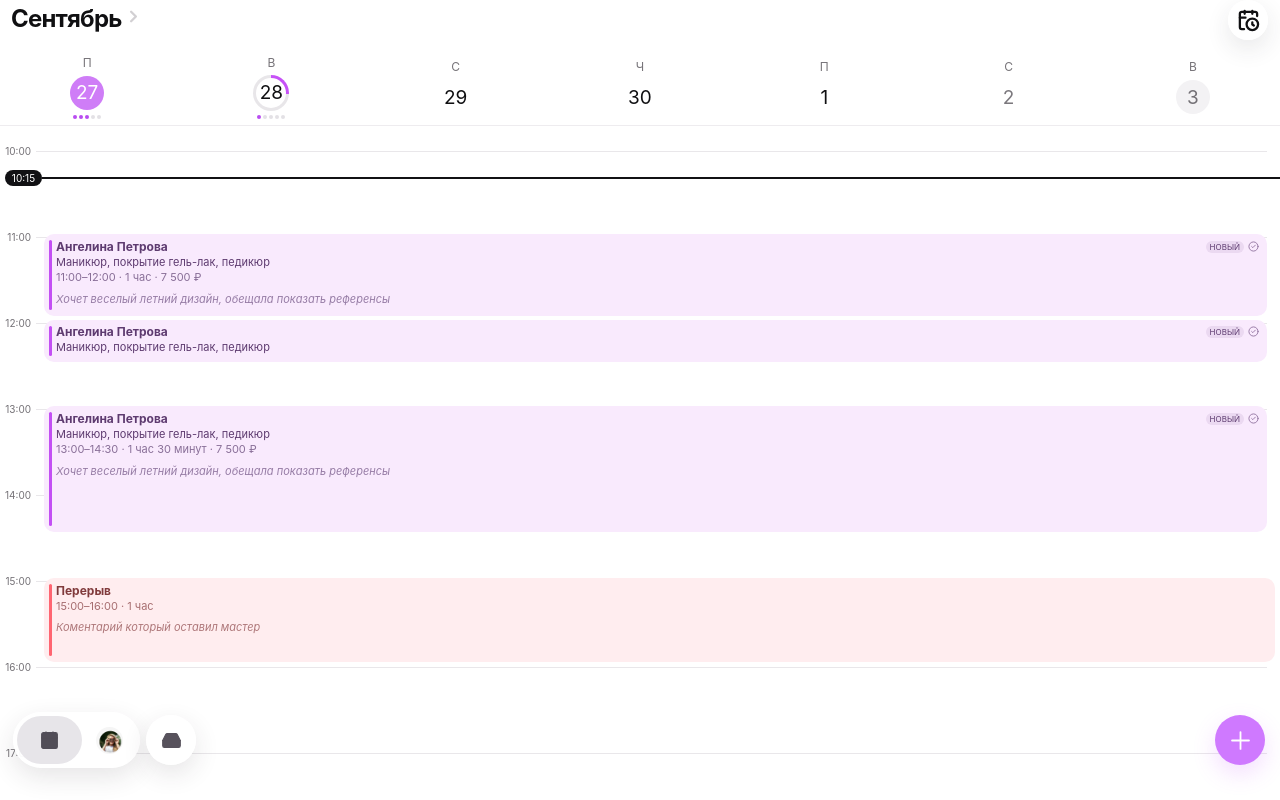
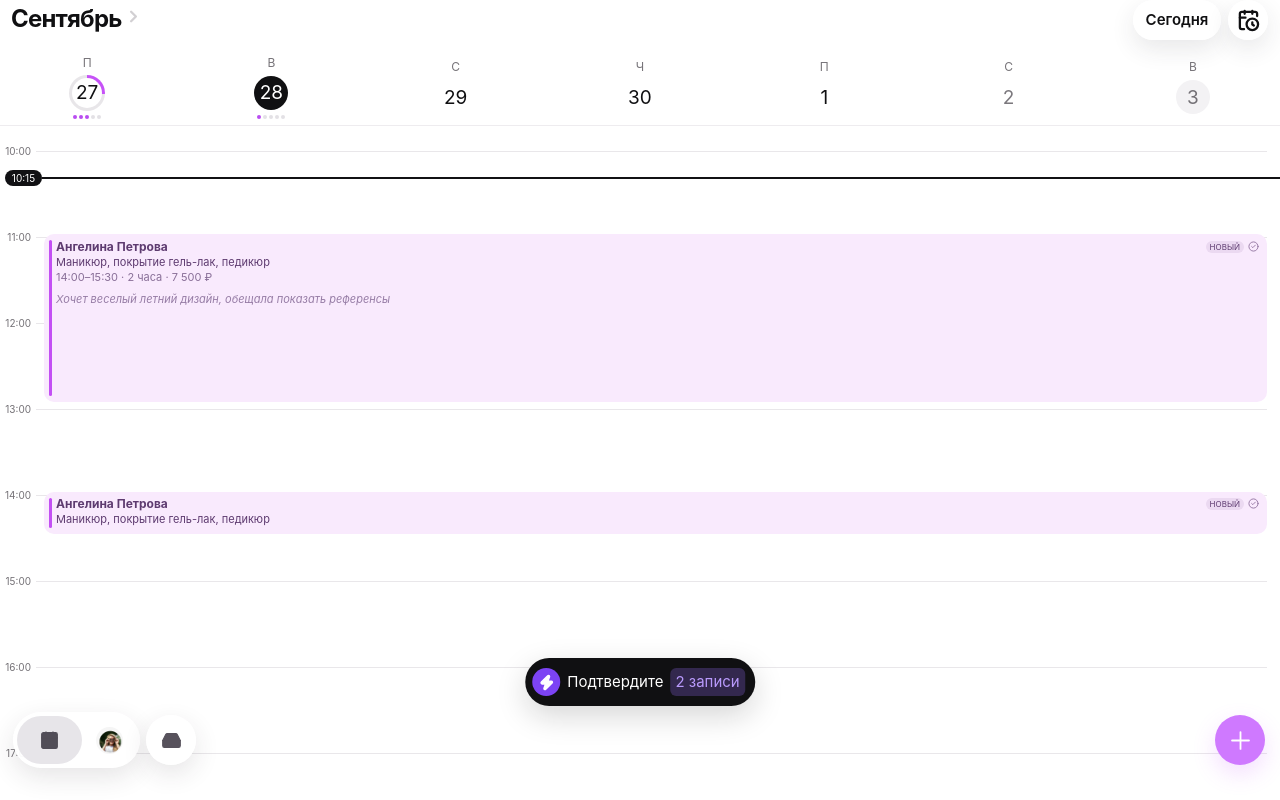
Before and after one commit to chrome350/react-shadcn-starter, a React (Vite) app: page / in a window 1280 px wide. Built offline with nearby package versions, Linux system fonts and the light colour scheme; a web font is replaced by a local one.

Commit message:
Add calendar day switching (#3)

```diff
--- a/src/App.tsx
+++ b/src/App.tsx
@@ -1,3 +1,4 @@
+import { useState } from "react"
 import {
   CalendarClock,
   CalendarDays,
@@ -5,12 +6,13 @@ import {
   ChevronRight,
   Inbox,
   Plus,
+  Zap,
 } from "lucide-react"
 import { Button } from "@/components/ui/button"
 
 const week = [
-  { weekday: "П", date: "27", state: "selected", dots: 3 },
-  { weekday: "В", date: "28", state: "progress", dots: 1 },
+  { weekday: "П", date: "27", day: "monday", label: "Понедельник, 27 сентября", dots: 3 },
+  { weekday: "В", date: "28", day: "tuesday", label: "Вторник, 28 сентября", dots: 1 },
   { weekday: "С", date: "29" },
   { weekday: "Ч", date: "30" },
   { weekday: "П", date: "1" },
@@ -60,24 +62,39 @@ function BreakCard() {
 }
 
 export function App() {
+  const [selectedDay, setSelectedDay] = useState<"monday" | "tuesday">("tuesday")
+
   return (
     <main className="phone-shell">
       <section className="calendar-header" aria-label="Календарь на сентябрь">
         <div className="month-row">
           <h1>Сентябрь</h1>
           <ChevronRight aria-hidden="true" />
+          <Button variant="ghost" className="today-button" type="button" onClick={() => setSelectedDay("monday")}>
+            Сегодня
+          </Button>
           <Button variant="ghost" size="icon" className="history-button" aria-label="История записей">
             <CalendarClock />
           </Button>
         </div>
 
         <div className="week-strip">
-          {week.map((day) => (
+          {week.map((day) => {
+            const isSwitchable = day.day === "monday" || day.day === "tuesday"
+            const isActive = day.day === selectedDay
+            const state = isActive ? "active" : isSwitchable ? "progress" : day.state ?? "default"
+
+            return (
               <Button
                 variant="ghost"
-              className={`week-day h-auto rounded-none px-0 py-0 week-day--${day.state ?? "default"}`}
+                className={`week-day h-auto rounded-none px-0 py-0 week-day--${state}`}
                 key={day.date}
                 type="button"
+                aria-label={day.label}
+                aria-pressed={isSwitchable ? isActive : undefined}
+                onClick={isSwitchable ? () => {
+                  if (day.day === "monday" || day.day === "tuesday") setSelectedDay(day.day)
+                } : undefined}
               >
                 <span className="weekday">{day.weekday}</span>
                 <span className="date-circle">{day.date}</span>
@@ -87,11 +104,12 @@ export function App() {
                   </span>
                 )}
               </Button>
-          ))}
+            )
+          })}
         </div>
       </section>
 
-      <section className="schedule" aria-label="Расписание на 27 сентября">
+      <section className="schedule" aria-label={`Расписание на ${selectedDay === "monday" ? "27" : "28"} сентября`}>
         <div className="schedule-grid">
           {hours.map((hour, index) => (
             <div className="hour-row" style={{ top: `calc(20px + ${index} * var(--hour-height))` }} key={hour}>
@@ -105,6 +123,8 @@ export function App() {
             <span />
           </div>
 
+          {selectedDay === "monday" ? (
+            <>
               <Appointment
                 className="event-one"
                 duration="11:00–12:00 · 1 час · 7 500 ₽"
@@ -117,8 +137,27 @@ export function App() {
                 note="Хочет веселый летний дизайн, обещала показать референсы"
               />
               <BreakCard />
+            </>
+          ) : (
+            <>
+              <Appointment
+                className="tuesday-event-one"
+                duration="14:00–15:30 · 2 часа · 7 500 ₽"
+                note="Хочет веселый летний дизайн, обещала показать референсы"
+              />
+              <Appointment className="tuesday-event-two" compact />
+            </>
+          )}
         </div>
       </section>
+
+      {selectedDay === "tuesday" && (
+        <Button className="confirm-button" type="button">
+          <span className="confirm-button__icon"><Zap /></span>
+          <span>Подтвердите</span>
+          <span className="confirm-button__count">2 записи</span>
+        </Button>
+      )}
 
       <nav className="bottom-nav" aria-label="Основная навигация">
         <div className="bottom-nav__group">
--- a/src/index.css
+++ b/src/index.css
@@ -94,11 +94,25 @@ button { font: inherit; -webkit-tap-highlight-color: transparent; }
   width: 40px;
   height: 40px;
   margin-top: -7px;
+  margin-left: 7px;
+  border-radius: 999px;
+  background: rgba(255, 255, 255, 0.94);
+  box-shadow: 0 9px 25px rgba(47, 42, 52, 0.11);
+}
+
+.today-button {
+  width: 88px;
+  height: 40px;
+  margin-top: -7px;
   margin-left: auto;
   border-radius: 999px;
   background: rgba(255, 255, 255, 0.94);
   box-shadow: 0 9px 25px rgba(47, 42, 52, 0.11);
+  font-size: 15px;
+  font-weight: 600;
 }
+
+.today-button:hover { background: #fff; }
 
 .history-button:hover { background: #fff; }
 .history-button svg { width: 23px !important; height: 23px !important; stroke-width: 2.4; }
@@ -126,6 +140,8 @@ button { font: inherit; -webkit-tap-highlight-color: transparent; }
   border: 0;
 }
 
+.week-day:focus-visible { outline: none; box-shadow: none; }
+
 .weekday { font-size: 12px; line-height: 17px; color: #777479; }
 
 .date-circle {
@@ -141,7 +157,7 @@ button { font: inherit; -webkit-tap-highlight-color: transparent; }
   font-weight: 400;
 }
 
-.week-day--selected .date-circle { color: white; background: #cf7df7; }
+.week-day--active .date-circle { color: white; background: #101012; }
 .week-day--muted .date-circle { color: #7b787d; }
 .week-day--weekend .date-circle { color: #737075; background: #f3f2f4; }
 
@@ -296,6 +312,8 @@ button { font: inherit; -webkit-tap-highlight-color: transparent; }
 .event-one { top: 108px; height: 82px; }
 .event-two { top: 194px; height: 42px; }
 .event-three { top: 280px; height: 126px; }
+.tuesday-event-one { top: 108px; height: 168px; }
+.tuesday-event-two { top: 366px; height: 42px; }
 
 .break-card {
   top: 452px;
@@ -308,6 +326,50 @@ button { font: inherit; -webkit-tap-highlight-color: transparent; }
 .break-card .appointment__stripe { background: #ff6571; }
 .break-card .appointment__meta { color: #a76e70; }
 .break-card .appointment__note { color: #ae7779; }
+
+.confirm-button {
+  position: absolute;
+  z-index: 11;
+  left: 50%;
+  bottom: 94px;
+  width: auto;
+  height: 48px;
+  padding: 0 10px 0 7px;
+  transform: translateX(-50%);
+  gap: 7px;
+  border-radius: 999px;
+  color: white;
+  background: #101012;
+  box-shadow: 0 10px 30px rgba(17, 17, 20, 0.17);
+  font-size: 15px;
+  font-weight: 400;
+  white-space: nowrap;
+}
+
+.confirm-button:hover { background: #101012; }
+
+.confirm-button__icon {
+  width: 28px;
+  height: 28px;
+  display: grid;
+  place-items: center;
+  border-radius: 50%;
+  background: #7c43f4;
+}
+
+.confirm-button__icon svg {
+  width: 17px;
+  height: 17px;
+  fill: white;
+  stroke: white;
+}
+
+.confirm-button__count {
+  padding: 3px 5px;
+  border-radius: 6px;
+  color: #b99afc;
+  background: #33284e;
+}
 
 .bottom-nav {
   position: absolute;
```
Lines whose indentation alone changed are shown as unchanged.
